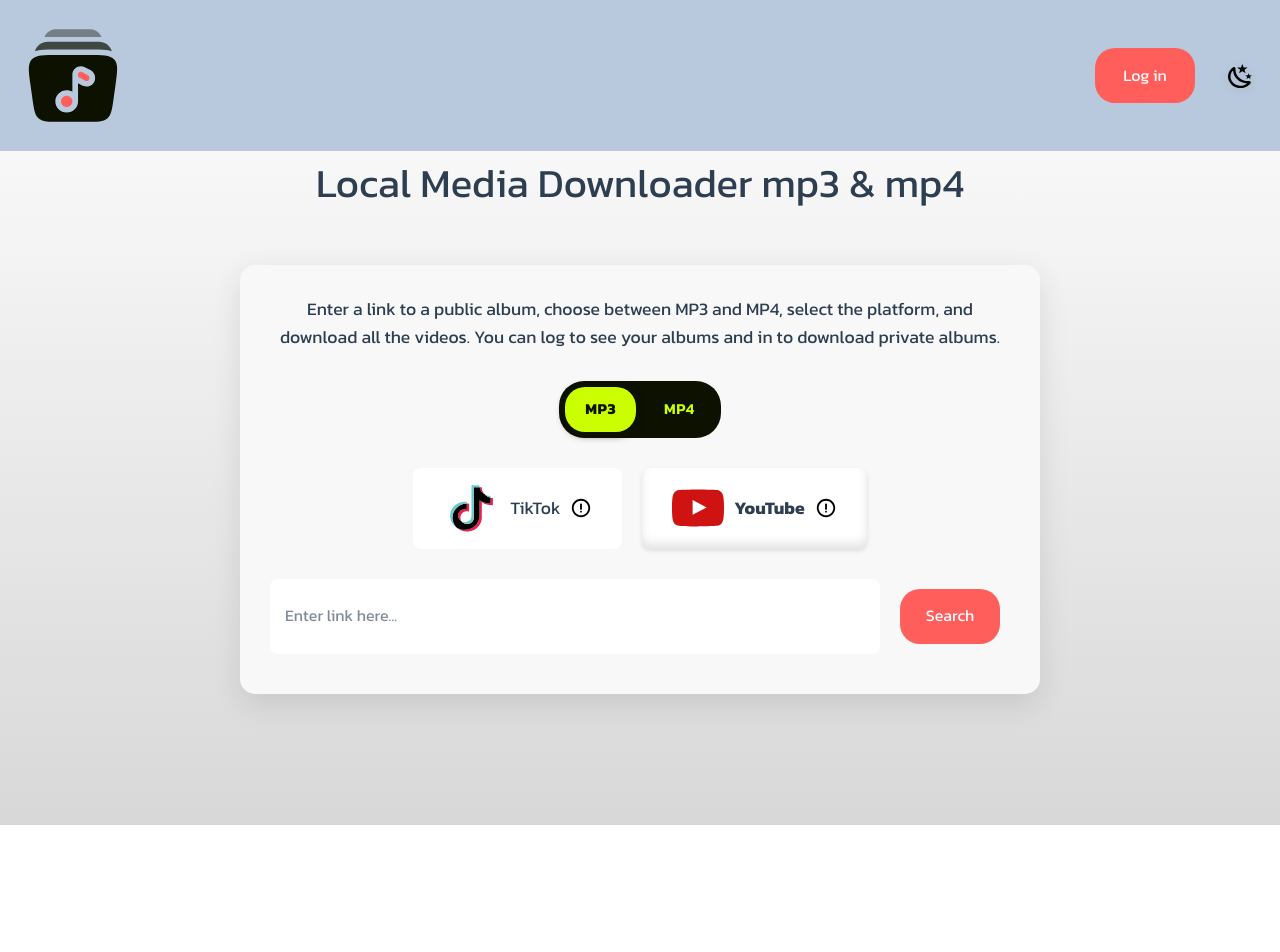
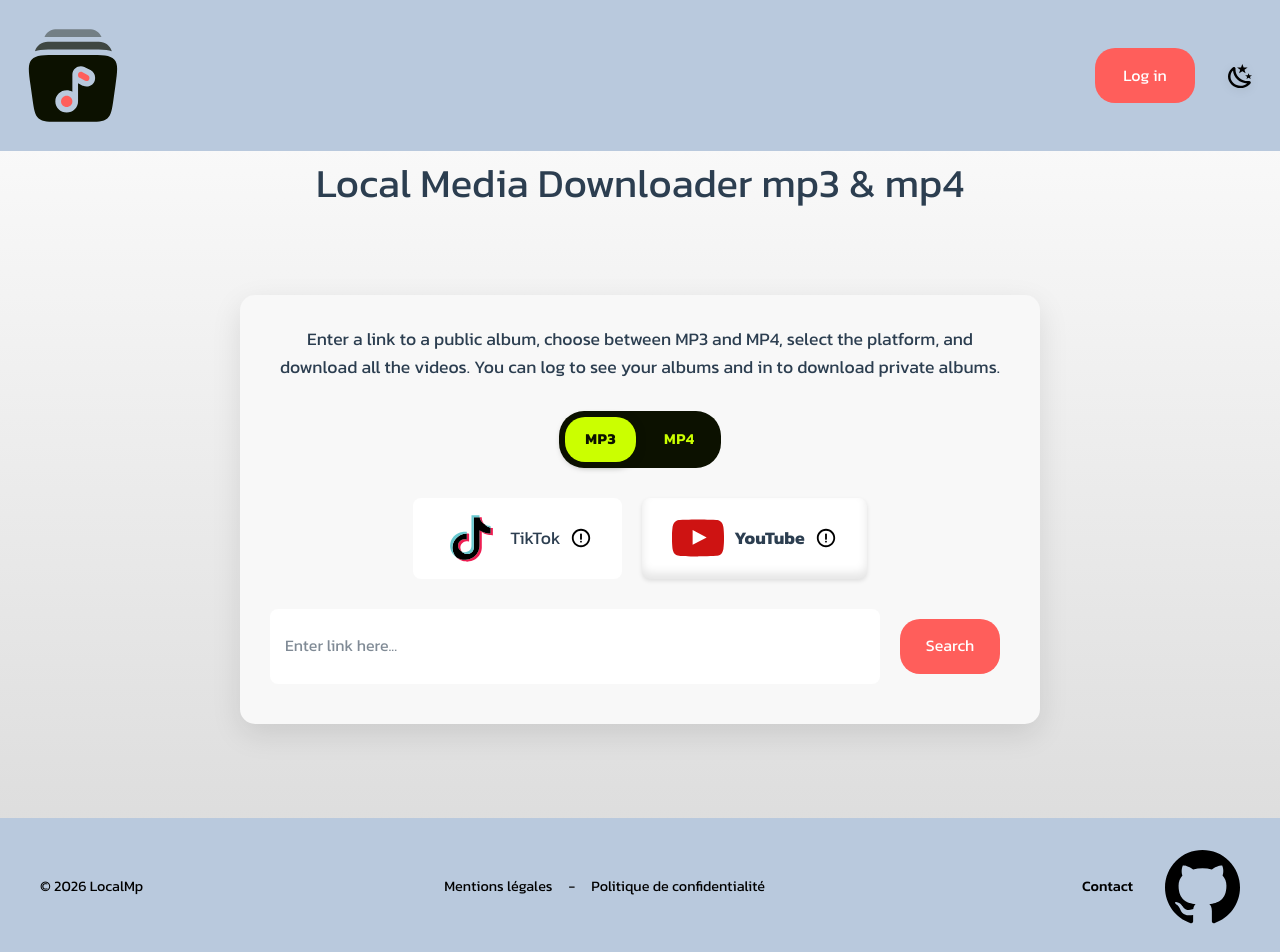
Before and after one commit to StepCode3630/LocalMp, a Vue app in the folder front-end/: page / in a window 1280 px wide. Shown: the top 952 px of the page. Before the commit the page ends 825 px from the top, so only its background shows below. Built offline with nearby package versions, Linux system fonts and the light colour scheme.

Commit message:
feat:footer
[20] [Done]

```diff
--- a/front-end/index.html
+++ b/front-end/index.html
@@ -2,7 +2,7 @@
 <html lang="">
   <head>
     <meta charset="UTF-8" />
-    <link rel="icon" href="/favicon.ico" />
+    <link rel="icon" href="../front-end/src/assets/music-library-svgrepo-com.svg" />
     <meta name="viewport" content="width=device-width, initial-scale=1.0" />
     <link rel="preconnect" href="https://fonts.googleapis.com" />
     <link rel="preconnect" href="https://fonts.gstatic.com" crossorigin />
@@ -10,7 +10,7 @@
       href="https://fonts.googleapis.com/css2?family=Archivo+Black&family=Archivo:ital,wght@0,100..900;1,100..900&family=Kanit:ital,wght@0,100;0,200;0,300;0,400;0,500;0,600;0,700;0,800;0,900;1,100;1,200;1,300;1,400;1,500;1,600;1,700;1,800;1,900&display=swap"
       rel="stylesheet"
     />
-    <title>Vite App</title>
+    <title>LocalMp</title>
   </head>
   <body>
     <div id="app"></div>
--- a/front-end/src/App.vue
+++ b/front-end/src/App.vue
@@ -1,4 +1,5 @@
 <script setup>
+import Footer from './components/Footer.vue'
 import Header from './components/Header.vue'
 import HelloWorld from './components/HelloWorld.vue'
 import HomeLink from './components/HomeLink.vue'
@@ -13,10 +14,17 @@ import TheWelcome from './components/TheWelcome.vue'
   <main>
     <HomeLink />
   </main>
+  <footer>
+    <Footer />
+  </footer>
 </template>
 
 <style scoped>
 main {
-  min-height: calc(84vh + 2px);
+  min-height: 100%;
+  display: flex;
+  justify-content: center;
+  align-items: center;
+  flex-direction: column;
 }
 </style>
--- /dev/null
+++ b/front-end/src/components/Footer.vue
@@ -0,0 +1,132 @@
+<template>
+  <footer :class="{ 'light-mode': !isDarkMode, 'dark-mode': isDarkMode }">
+    <div class="footer-content">
+      <div class="footer-left">
+        <p>&copy; 2026 LocalMp</p>
+      </div>
+
+      <div class="footer-center">
+        <a href="#" class="footer-link">Mentions légales</a>
+        <span class="separator">-</span>
+        <a href="#" class="footer-link">Politique de confidentialité</a>
+      </div>
+
+      <div class="footer-right">
+        <button class="contact-btn">Contact</button>
+        <a
+          href="https://github.com/StepCode3630/LocalMp"
+          target="_blank"
+          class="github-btn"
+          aria-label="GitHub"
+        >
+          <img src="../assets/github-dark.svg" alt="GitHub" />
+        </a>
+      </div>
+    </div>
+  </footer>
+</template>
+
+<script></script>
+
+<style scoped>
+footer {
+  padding: 2rem 1rem;
+  margin-top: calc(2rem + 12px);
+  transition: all 0.3s ease;
+  background-color: var(--color-background-header);
+}
+
+.footer-content {
+  max-width: 1200px;
+  margin: 0 auto;
+  display: flex;
+  justify-content: space-between;
+  align-items: center;
+  flex-wrap: wrap;
+  gap: 2rem;
+}
+
+.footer-left {
+  font-size: 0.9rem;
+  font-weight: 500;
+  color: #000;
+}
+
+.footer-left p {
+  margin: 0;
+}
+
+.footer-center {
+  display: flex;
+  align-items: center;
+  gap: 0.5rem;
+  font-size: 0.9rem;
+}
+
+.footer-link {
+  color: #000;
+  text-decoration: none;
+  transition: opacity 0.3s ease;
+}
+
+.footer-link:hover {
+  opacity: 0.7;
+}
+
+.separator {
+  margin: 0 0.5rem;
+  color: #000;
+}
+
+.footer-right {
+  display: flex;
+  gap: 1rem;
+  align-items: center;
+}
+
+.contact-btn {
+  background: none;
+  border: none;
+  color: #000;
+  padding: 0.5rem 1rem;
+  cursor: pointer;
+  font-size: 0.9rem;
+  font-weight: 500;
+  transition: opacity 0.3s ease;
+}
+
+.contact-btn:hover {
+  opacity: 0.7;
+}
+
+.github-btn {
+  display: flex;
+  align-items: center;
+  justify-content: center;
+  color: #000;
+  transition: opacity 0.3s ease;
+}
+
+.github-btn:hover {
+  opacity: 0.7;
+}
+
+.github-btn svg {
+  width: 24px;
+  height: 24px;
+}
+
+@media (max-width: 768px) {
+  .footer-content {
+    flex-direction: column;
+    gap: 1rem;
+  }
+
+  .footer-left,
+  .footer-center,
+  .footer-right {
+    text-align: center;
+    width: 100%;
+  }
+}
+</style>
```
Also changed, not shown: front-end/src/assets/github-dark.svg (added), front-end/src/assets/github-light.svg (added).
